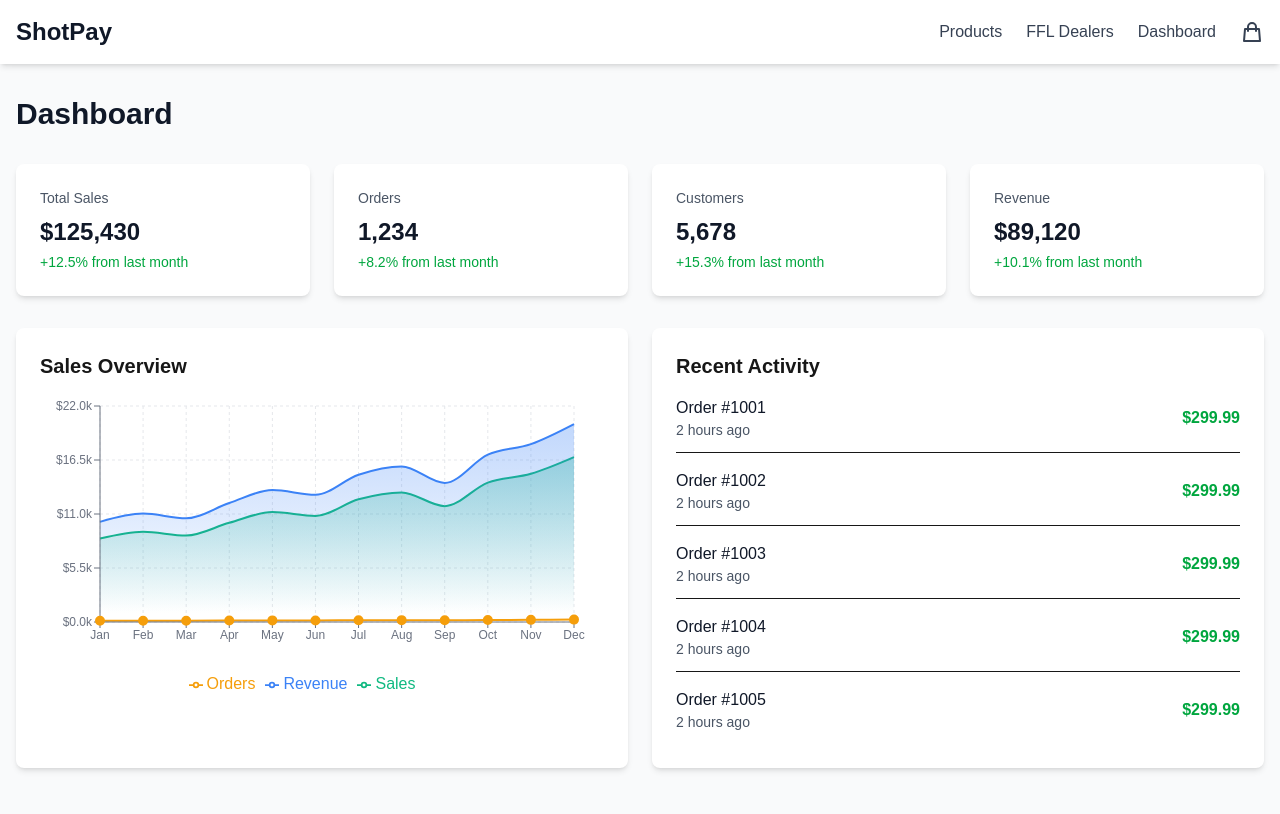
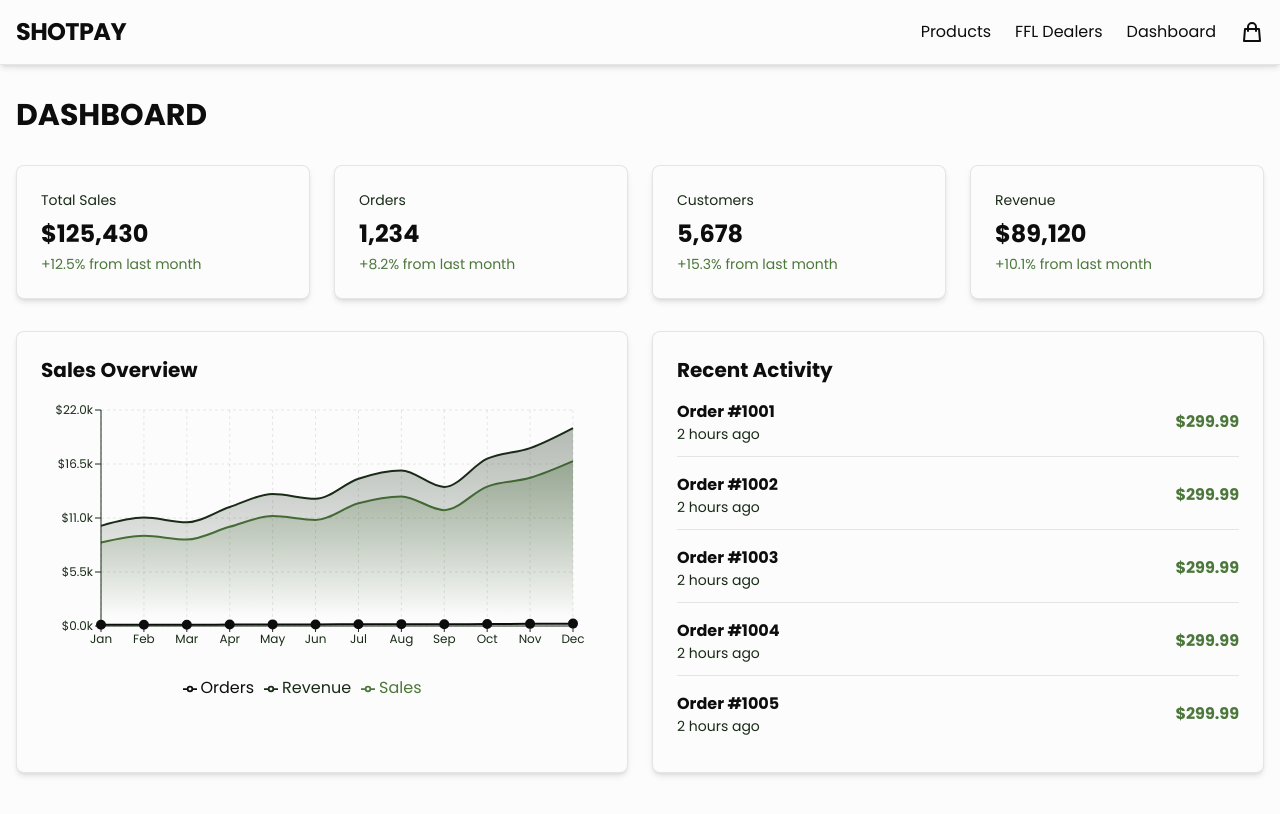
Before and after one commit to jimc2apps2025/shotpay-bnpl-v1prototypeFE, a Next.js app: page /dashboard in a window 1280 px wide. Shown: the top 814 px of the page. Built offline with nearby package versions, Linux system fonts and the light colour scheme.

Commit message:
apply brand book entries

```diff
--- a/app/dashboard/page.tsx
+++ b/app/dashboard/page.tsx
@@ -9,36 +9,36 @@ export default function DashboardPage() {
   ];
 
   return (
-    <div className="min-h-screen bg-gray-50 py-8">
+    <div className="min-h-screen bg-[#FCFCFC] py-8">
       <div className="container mx-auto px-4">
-        <h1 className="text-3xl font-bold text-gray-900 mb-8">Dashboard</h1>
+        <h1 className="text-3xl font-bold text-[#0C0D0C] mb-8 uppercase">Dashboard</h1>
 
         <div className="grid grid-cols-1 md:grid-cols-2 lg:grid-cols-4 gap-6 mb-8">
           {stats.map((stat, index) => (
-            <div key={index} className="bg-white rounded-lg shadow-md p-6">
-              <p className="text-gray-600 text-sm mb-2">{stat.label}</p>
-              <p className="text-2xl font-bold text-gray-900 mb-1">{stat.value}</p>
-              <p className="text-green-600 text-sm">{stat.change} from last month</p>
+            <div key={index} className="bg-white rounded-lg shadow-md p-6 border border-[#192B17]/10">
+              <p className="text-[#192B17] text-sm mb-2">{stat.label}</p>
+              <p className="text-2xl font-bold text-[#0C0D0C] mb-1">{stat.value}</p>
+              <p className="text-[#4C773B] text-sm font-medium">{stat.change} from last month</p>
             </div>
           ))}
         </div>
 
         <div className="grid lg:grid-cols-2 gap-6">
-          <div className="bg-white rounded-lg shadow-md p-6">
-            <h2 className="text-xl font-semibold mb-4">Sales Overview</h2>
+          <div className="bg-white rounded-lg shadow-md p-6 border border-[#192B17]/10">
+            <h2 className="text-xl font-bold mb-4 text-[#0C0D0C]">Sales Overview</h2>
             <SalesChart />
           </div>
 
-          <div className="bg-white rounded-lg shadow-md p-6">
-            <h2 className="text-xl font-semibold mb-4">Recent Activity</h2>
+          <div className="bg-white rounded-lg shadow-md p-6 border border-[#192B17]/10">
+            <h2 className="text-xl font-bold mb-4 text-[#0C0D0C]">Recent Activity</h2>
             <div className="space-y-4">
               {[1, 2, 3, 4, 5].map((item) => (
-                <div key={item} className="flex items-center justify-between border-b pb-3 last:border-0">
+                <div key={item} className="flex items-center justify-between border-b border-[#192B17]/10 pb-3 last:border-0">
                   <div>
-                    <p className="font-medium text-gray-900">Order #{1000 + item}</p>
-                    <p className="text-sm text-gray-600">2 hours ago</p>
+                    <p className="font-bold text-[#0C0D0C]">Order #{1000 + item}</p>
+                    <p className="text-sm text-[#192B17]">2 hours ago</p>
                   </div>
-                  <p className="font-semibold text-green-600">$299.99</p>
+                  <p className="font-bold text-[#4C773B]">$299.99</p>
                 </div>
               ))}
             </div>
--- a/app/globals.css
+++ b/app/globals.css
@@ -2,28 +2,32 @@
 @import "leaflet/dist/leaflet.css";
 
 :root {
-  --background: #ffffff;
-  --foreground: #171717;
+  /* ShotPay Brand Colors */
+  --color-green-black: #0C0D0C;
+  --color-white: #FCFCFC;
+  --color-deep-green: #192B17;
+  --color-shopify-green: #4C773B;
+
+  --background: var(--color-white);
+  --foreground: var(--color-green-black);
 }
 
 @theme inline {
   --color-background: var(--background);
   --color-foreground: var(--foreground);
-  --font-sans: var(--font-geist-sans);
-  --font-mono: var(--font-geist-mono);
-}
+  --font-sans: var(--font-poppins);
 
-@media (prefers-color-scheme: dark) {
-  :root {
-    --background: #0a0a0a;
-    --foreground: #ededed;
-  }
+  /* ShotPay Brand Colors */
+  --color-green-black: #0C0D0C;
+  --color-white: #FCFCFC;
+  --color-deep-green: #192B17;
+  --color-shopify-green: #4C773B;
 }
 
 body {
   background: var(--background);
   color: var(--foreground);
-  font-family: Arial, Helvetica, sans-serif;
+  font-family: var(--font-poppins), -apple-system, BlinkMacSystemFont, 'Segoe UI', sans-serif;
 }
 
 @keyframes slide-in {
--- a/app/layout.tsx
+++ b/app/layout.tsx
@@ -1,17 +1,13 @@
 import type { Metadata } from "next";
-import { Geist, Geist_Mono } from "next/font/google";
+import { Poppins } from "next/font/google";
 import "./globals.css";
 import Navigation from "@/components/Navigation";
 import { CartProvider } from "@/contexts/CartContext";
 
-const geistSans = Geist({
-  variable: "--font-geist-sans",
+const poppins = Poppins({
+  weight: ['400', '600', '700'],
   subsets: ["latin"],
-});
-
-const geistMono = Geist_Mono({
-  variable: "--font-geist-mono",
-  subsets: ["latin"],
+  variable: "--font-poppins",
 });
 
 export const metadata: Metadata = {
@@ -27,7 +23,7 @@ export default function RootLayout({
   return (
     <html lang="en">
       <body
-        className={`${geistSans.variable} ${geistMono.variable} antialiased`}
+        className={`${poppins.variable} antialiased`}
       >
         <CartProvider>
           <Navigation />
--- a/app/page.tsx
+++ b/app/page.tsx
@@ -2,37 +2,40 @@ import Link from 'next/link';
 
 export default function Home() {
   return (
-    <div className="min-h-screen bg-gray-50">
+    <div className="min-h-screen bg-[#FCFCFC]">
       <div className="container mx-auto px-4 py-16">
-        <h1 className="text-4xl font-bold text-gray-900 mb-8">ShotPay</h1>
+        <h1 className="text-5xl font-bold text-[#0C0D0C] mb-4 uppercase tracking-tight">shotpay</h1>
+        <p className="text-lg text-[#192B17] mb-12 max-w-2xl">
+          The first end-to-end e-commerce firearms toolkit built for the 2A community
+        </p>
         <div className="grid grid-cols-1 md:grid-cols-2 lg:grid-cols-3 gap-6">
           <Link
             href="/products"
-            className="bg-white rounded-lg shadow-md p-6 hover:shadow-lg transition-shadow"
+            className="bg-white rounded-lg shadow-md p-6 hover:shadow-lg transition-shadow border border-[#192B17]/10 hover:border-[#4C773B]/30"
           >
-            <h2 className="text-xl font-semibold mb-2">Product Listings</h2>
-            <p className="text-gray-600">Browse our product catalog</p>
+            <h2 className="text-xl font-bold mb-2 text-[#0C0D0C]">Product Listings</h2>
+            <p className="text-[#192B17]">Browse our product catalog</p>
           </Link>
           <Link
             href="/cart"
-            className="bg-white rounded-lg shadow-md p-6 hover:shadow-lg transition-shadow"
+            className="bg-white rounded-lg shadow-md p-6 hover:shadow-lg transition-shadow border border-[#192B17]/10 hover:border-[#4C773B]/30"
           >
-            <h2 className="text-xl font-semibold mb-2">Shopping Cart</h2>
-            <p className="text-gray-600">View your cart and checkout</p>
+            <h2 className="text-xl font-bold mb-2 text-[#0C0D0C]">Shopping Cart</h2>
+            <p className="text-[#192B17]">View your cart and checkout</p>
           </Link>
           <Link
             href="/ffl-dealers"
-            className="bg-white rounded-lg shadow-md p-6 hover:shadow-lg transition-shadow"
+            className="bg-white rounded-lg shadow-md p-6 hover:shadow-lg transition-shadow border border-[#192B17]/10 hover:border-[#4C773B]/30"
           >
-            <h2 className="text-xl font-semibold mb-2">FFL Dealers</h2>
-            <p className="text-gray-600">Find FFL dealers near you</p>
+            <h2 className="text-xl font-bold mb-2 text-[#0C0D0C]">FFL Dealers</h2>
+            <p className="text-[#192B17]">Find FFL dealers near you</p>
           </Link>
           <Link
             href="/dashboard"
-            className="bg-white rounded-lg shadow-md p-6 hover:shadow-lg transition-shadow"
+            className="bg-white rounded-lg shadow-md p-6 hover:shadow-lg transition-shadow border border-[#192B17]/10 hover:border-[#4C773B]/30"
           >
-            <h2 className="text-xl font-semibold mb-2">Dashboard</h2>
-            <p className="text-gray-600">Analytics and insights</p>
+            <h2 className="text-xl font-bold mb-2 text-[#0C0D0C]">Dashboard</h2>
+            <p className="text-[#192B17]">Analytics and insights</p>
           </Link>
         </div>
       </div>
--- a/components/Navigation.tsx
+++ b/components/Navigation.tsx
@@ -8,28 +8,28 @@ export default function Navigation() {
   const cartCount = getTotalItems();
 
   return (
-    <nav className="bg-white shadow-md sticky top-0 z-50">
+    <nav className="bg-[#FCFCFC] shadow-md sticky top-0 z-50 border-b border-[#192B17]/10">
       <div className="container mx-auto px-4">
         <div className="flex justify-between items-center h-16">
-          <Link href="/" className="text-2xl font-bold text-gray-900">
-            ShotPay
+          <Link href="/" className="text-2xl font-bold text-[#0C0D0C] uppercase tracking-tight">
+            shotpay
           </Link>
           <div className="flex items-center space-x-6">
-            <Link href="/products" className="text-gray-700 hover:text-gray-900 transition-colors">
+            <Link href="/products" className="text-[#0C0D0C] hover:text-[#4C773B] transition-colors font-medium">
               Products
             </Link>
-            <Link href="/ffl-dealers" className="text-gray-700 hover:text-gray-900 transition-colors">
+            <Link href="/ffl-dealers" className="text-[#0C0D0C] hover:text-[#4C773B] transition-colors font-medium">
               FFL Dealers
             </Link>
-            <Link href="/dashboard" className="text-gray-700 hover:text-gray-900 transition-colors">
+            <Link href="/dashboard" className="text-[#0C0D0C] hover:text-[#4C773B] transition-colors font-medium">
               Dashboard
             </Link>
-            <Link href="/cart" className="relative text-gray-700 hover:text-gray-900 transition-colors">
+            <Link href="/cart" className="relative text-[#0C0D0C] hover:text-[#4C773B] transition-colors">
               <svg className="w-6 h-6" fill="none" stroke="currentColor" viewBox="0 0 24 24">
                 <path strokeLinecap="round" strokeLinejoin="round" strokeWidth={2} d="M16 11V7a4 4 0 00-8 0v4M5 9h14l1 12H4L5 9z" />
               </svg>
               {cartCount > 0 && (
-                <span className="absolute -top-2 -right-2 bg-green-600 text-white text-xs font-bold rounded-full w-5 h-5 flex items-center justify-center">
+                <span className="absolute -top-2 -right-2 bg-[#4C773B] text-white text-xs font-bold rounded-full w-5 h-5 flex items-center justify-center">
                   {cartCount > 9 ? '9+' : cartCount}
                 </span>
               )}
```
Also changed, not shown: app/cart/page.tsx (+22 -22 lines), app/ffl-dealers/page.tsx (+19 -19 lines), app/products/page.tsx (+24 -24 lines), components/SalesChart.tsx (+11 -11 lines), components/DealerDetailsModal.tsx (line endings or trailing spaces).
